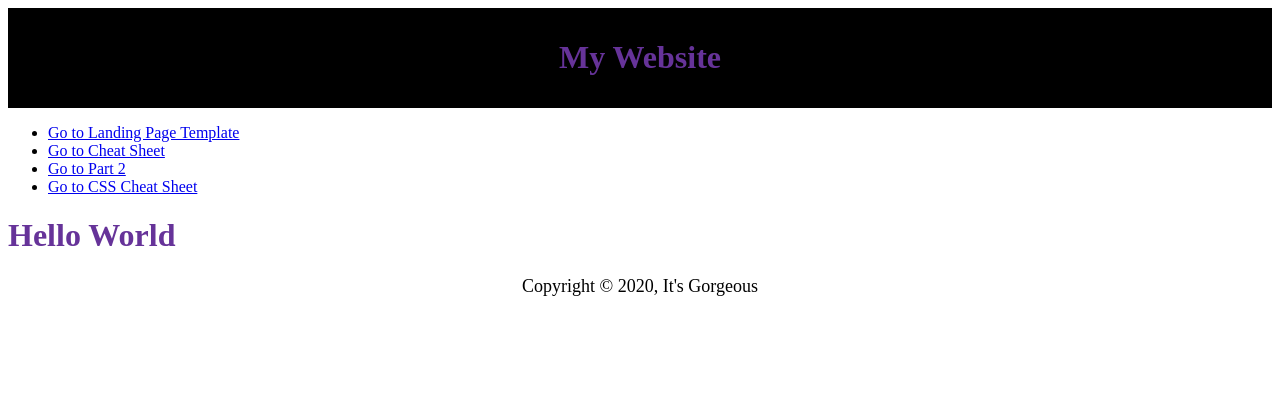
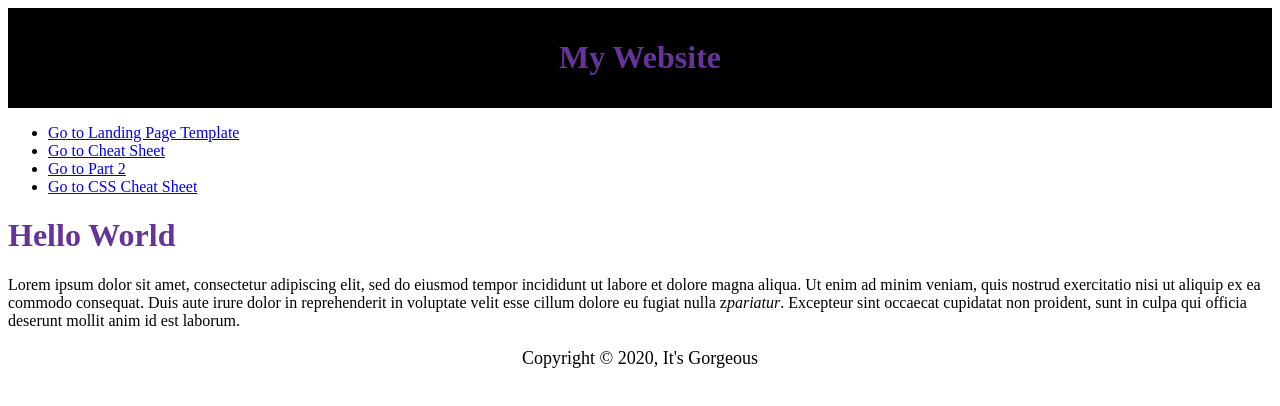
Before and after one commit to yemgunter/new_start, a plain HTML site: page css_cheat_sheet.html in a window 1280 px wide. Drawn offline with Linux system fonts and the light colour scheme.

Commit message:
Update css_cheat_sheet.html
Added Lorem paragraph

```diff
--- a/css_cheat_sheet.html
+++ b/css_cheat_sheet.html
@@ -22,6 +22,7 @@
                 </nav>
         <!-- Template Sections -->
         <h1>Hello World</h1>
+        <p>Lorem ipsum dolor sit amet, consectetur adipiscing elit, sed do eiusmod tempor incididunt ut labore et dolore magna aliqua. Ut enim ad minim veniam, quis nostrud exercitatio nisi ut aliquip ex ea commodo consequat. Duis aute irure dolor in reprehenderit in voluptate velit esse cillum dolore eu fugiat nulla z<em>pariatur</em>. Excepteur sint occaecat cupidatat non proident, sunt in culpa qui officia deserunt mollit anim id est laborum.</p>
 
 
 
```
